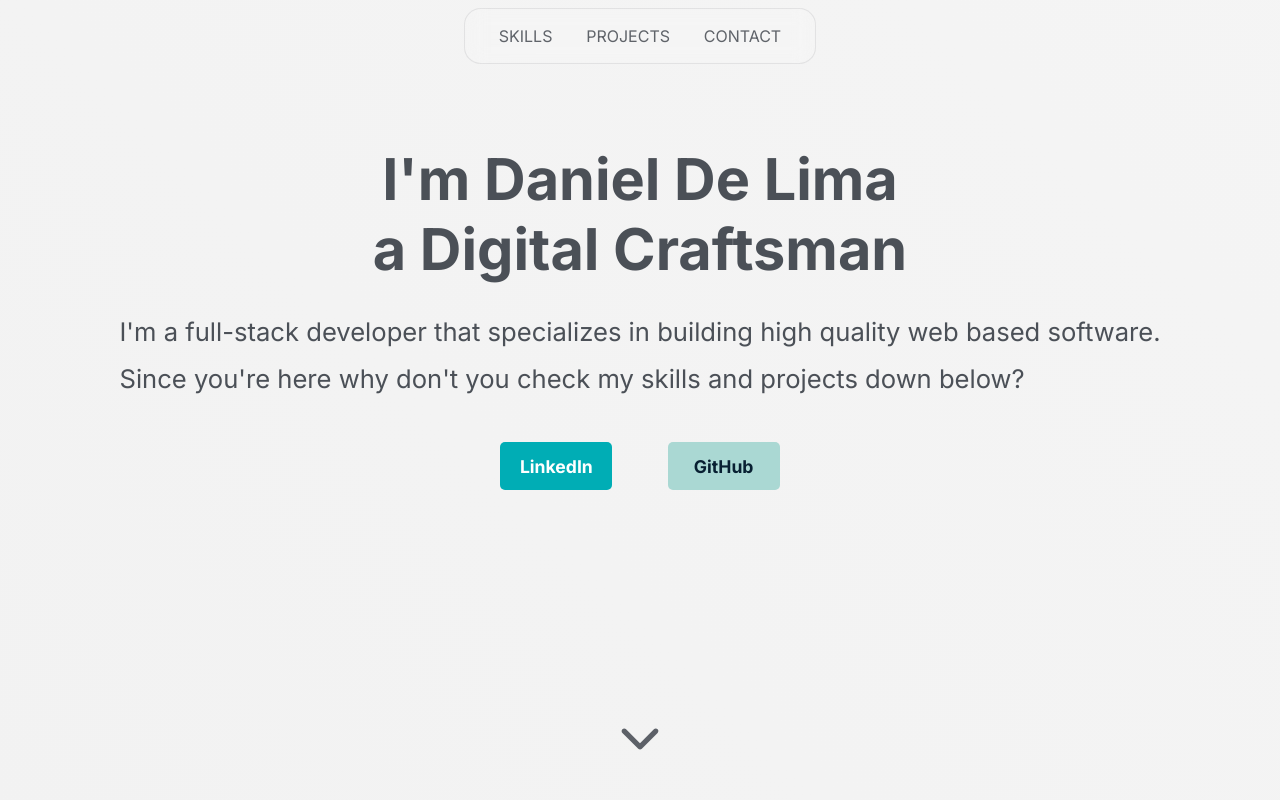
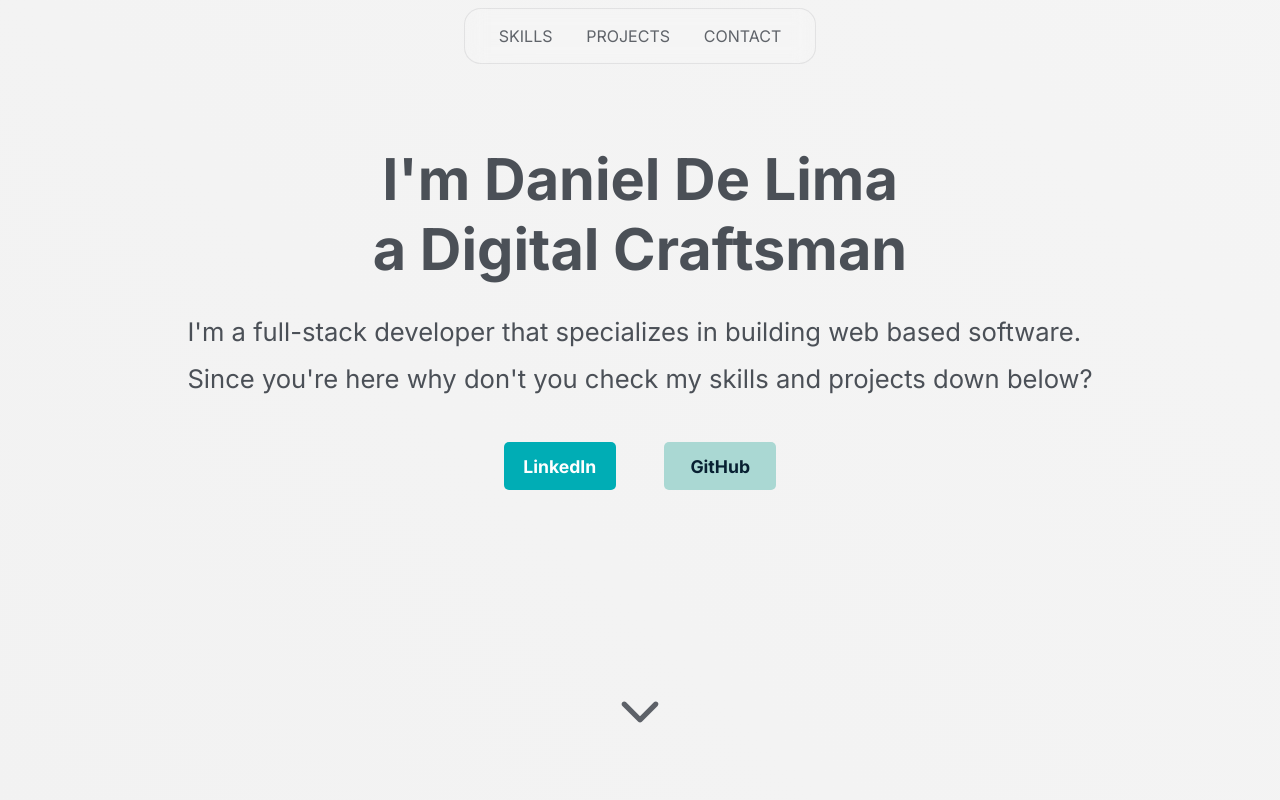
Before and after one commit to dndanli/dndanli-portfolio-v2, a React (Create React App) app in the folder dndanli-portfolio/: page / in a window 1280 px wide. Shown: the top 800 px of the page. Built offline with nearby package versions, Linux system fonts and the light colour scheme.

Commit message:
modified about text

```diff
--- a/dndanli-portfolio/src/Components/Sections/About/About.tsx
+++ b/dndanli-portfolio/src/Components/Sections/About/About.tsx
@@ -22,8 +22,8 @@ const About = ({ className }: AboutProps) => {
       <div className="about-text">
         <div>
           <p>
-            I'm a full-stack developer that specializes in building high quality
-            web based software.
+            I'm a full-stack developer that specializes in building web based
+            software.
           </p>
           <p>
             Since you're here why don't you check my skills and projects down
```
